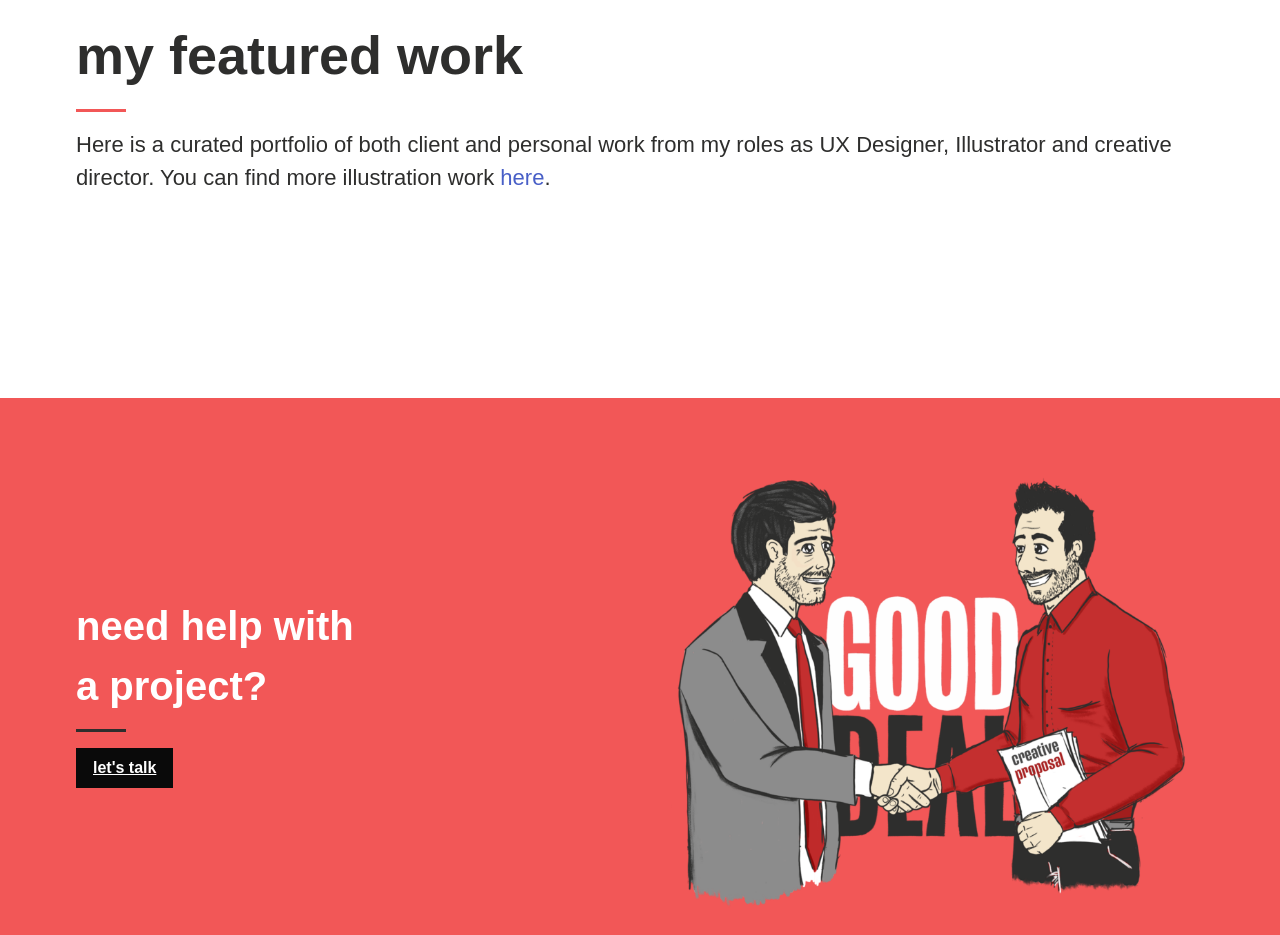
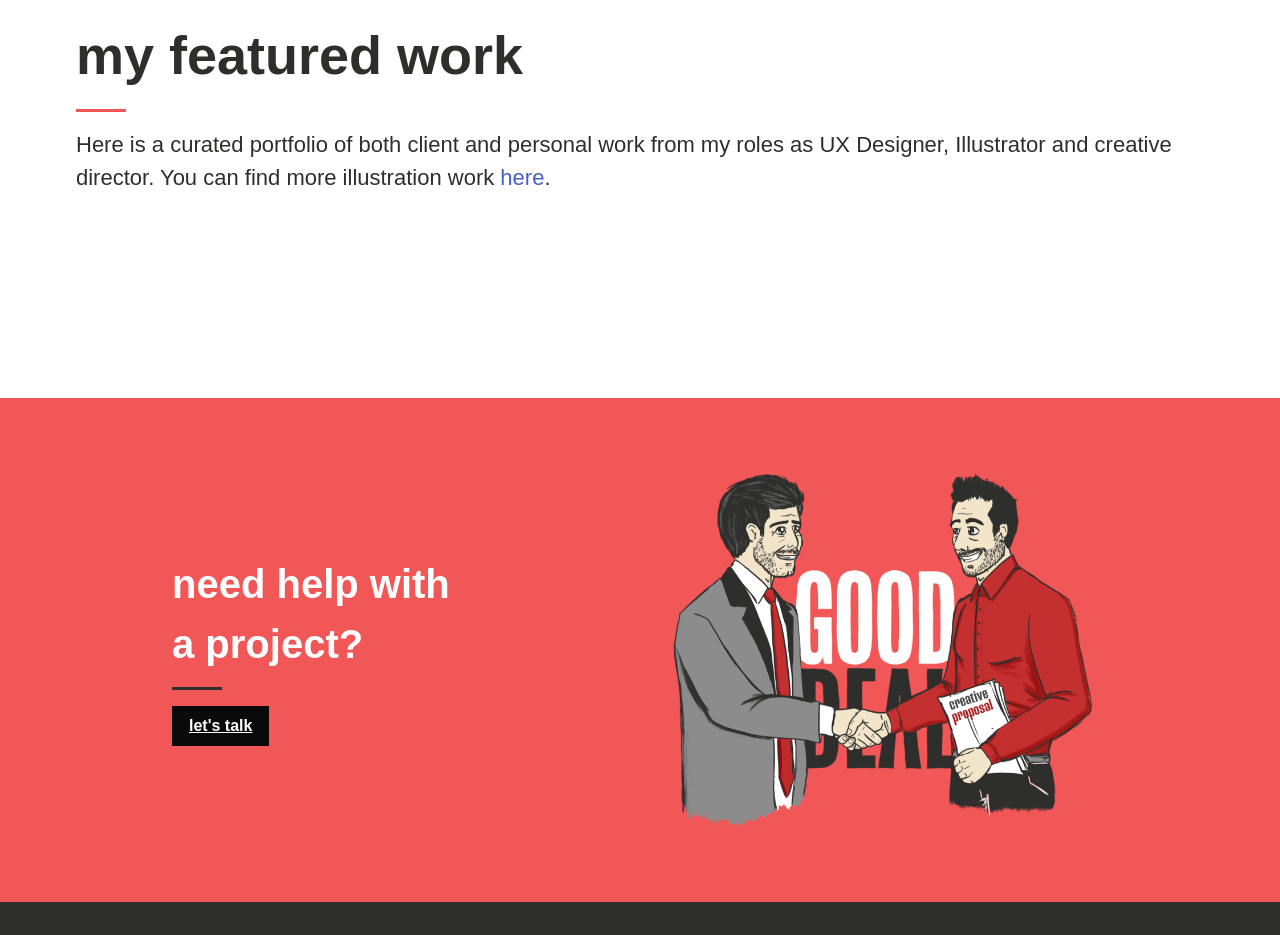
Before and after one commit to peterwilmshurst/rafaeltome, a website: page src/work.html in a window 1280 px wide. Shown: the part 88-1023 px from the top of the page. Drawn offline with nearby package versions, Linux system fonts and the light colour scheme; files that its build step writes are made by us from their sources; a script that the page names is missing; a web font is replaced by a local one.

Commit message:
add help banner

```diff
--- a/src/work.html
+++ b/src/work.html
@@ -51,12 +51,14 @@
         <div class="container">
             <div class="column is-full">
                 <div class="columns is-vcentered">
-                    <div class="column is-6">
-                        <h2 class="underline">need help with<br /> a project?</h2>
-                        <br />
-                        <a class="button is-black">let's talk</a>
+                    <div class="column is-5 is-offset-1 has-text-centered">
+                        <div class="has-text-left" style="display: inline-block;">
+                            <h2 class="underline">need help with<br /> a project?</h2>
+                            <br />
+                            <a class="button is-black">let's talk</a>
+                        </div>
                     </div>
-                    <div class="column is-6"><img src="./img/good-deal@2x.png" alt="good deal"></div>
+                    <div class="column is-5"><img src="./img/good-deal@2x.png" alt="good deal"></div>
                 </div>
             </div>
         </div>
```
